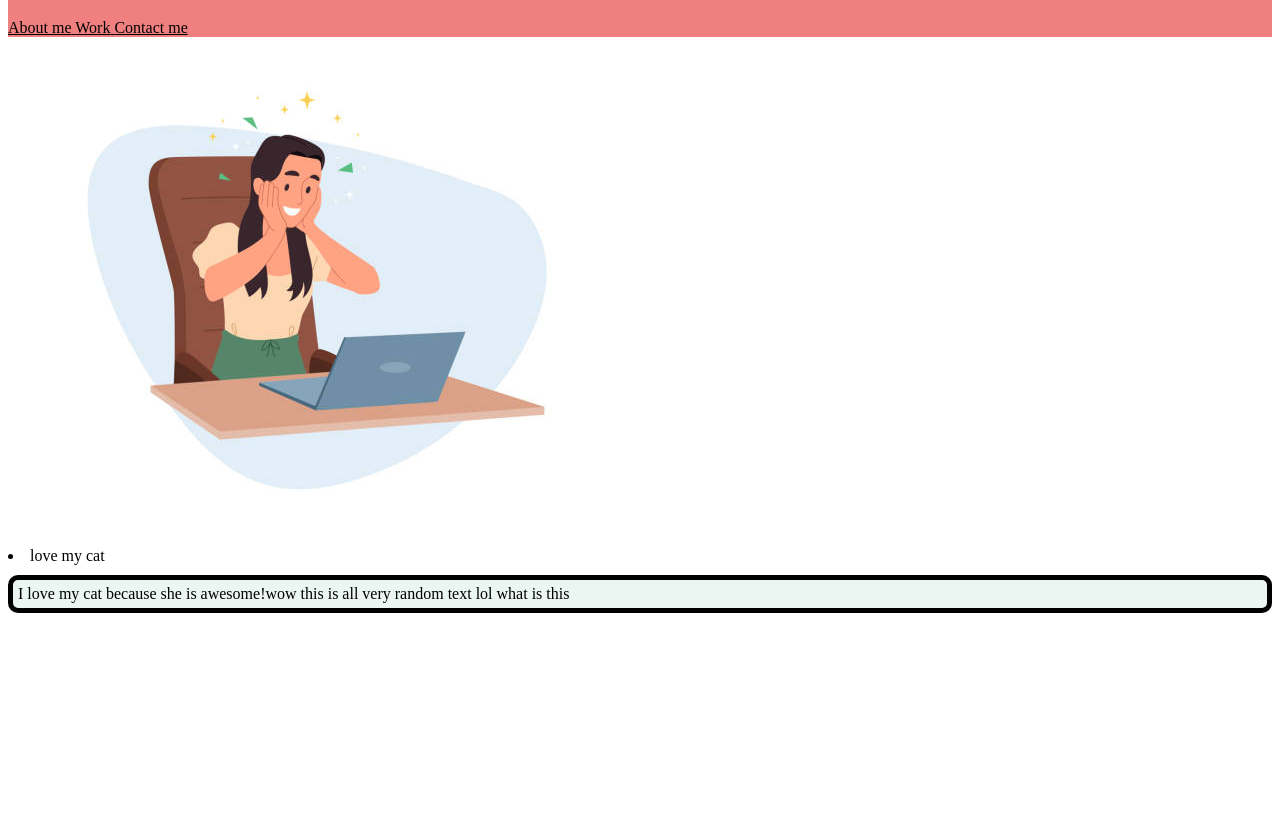
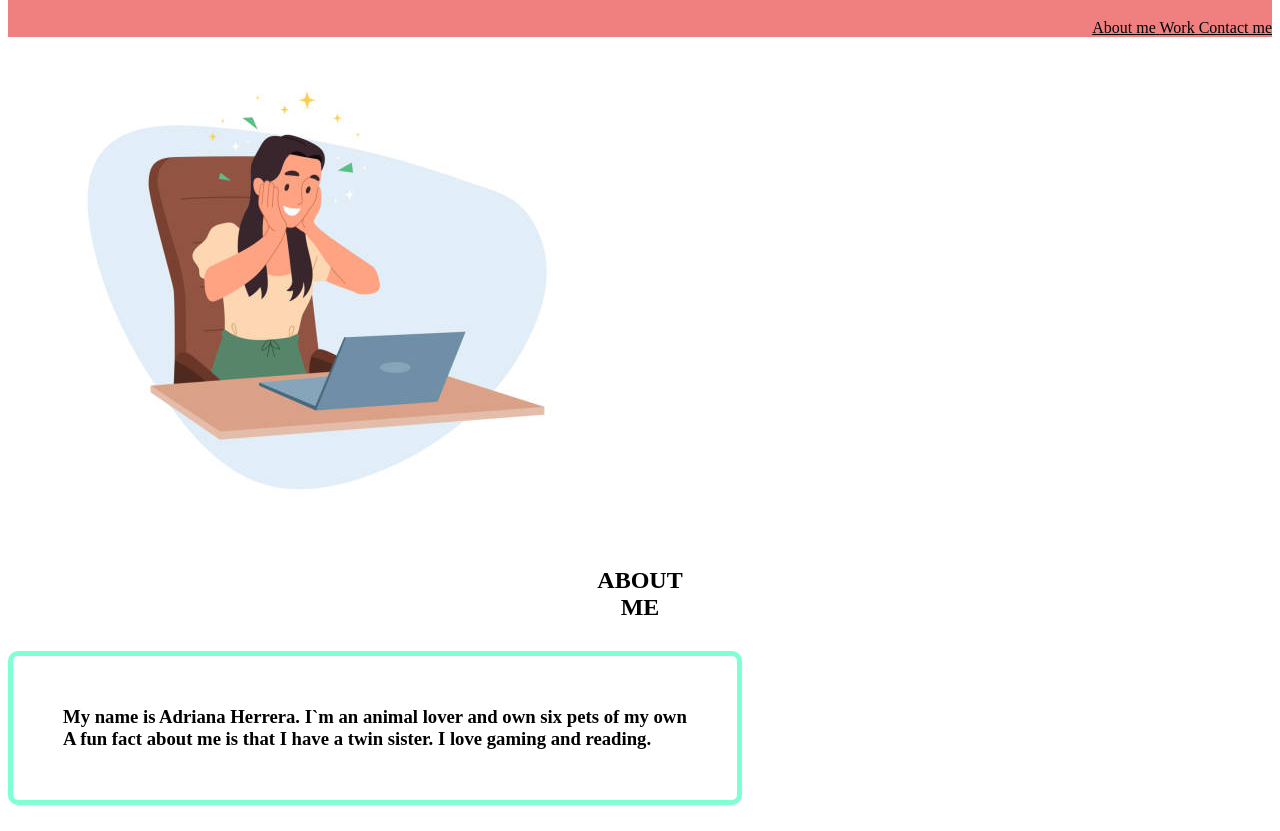
Before and after one commit to itsadrih/02-challenge, a plain HTML site: page index.html in a window 1280 px wide. Shown: the part 61-892 px from the top of the page. Before the commit the page ends 800 px from the top, so only its background shows below. Drawn offline with Linux system fonts and the light colour scheme.

Commit message:
made changes to csss file and html

```diff
--- a/index.html
+++ b/index.html
@@ -12,10 +12,12 @@
 <div class="header">
 <h1>Adriana Herrera</h1>
 
+
+<div class="list">
 <u>
- <ul1 id="ul">About me</ul1>
- <ul2 id="ul">Work</ul2>
- <ul3 id="ul">Contact me</ul3>
+ <ul1>About me</ul1>
+ <ul2>Work</ul2>
+ <ul3>Contact me</ul3>
  </u>
 </div>
 </div>
@@ -23,8 +25,10 @@
 <section>
 <img src="istockphoto.jpeg"
  id="box1">
- <li> love my cat</li>
- <p>I love my cat because she is awesome!wow this is all very random text lol what is this</p>
+ <h2>ABOUT <br>
+    ME </h2>
+ <h3>My name is Adriana Herrera. I`m an animal lover and own six pets of my own <br>
+A fun fact about me is that I have a twin sister. I love gaming and reading.</h3>
 
 
  </div>
--- a/style.css
+++ b/style.css
@@ -8,22 +8,31 @@ font-family: 'Times New Roman', Times, serif;
 }
 
 
-ul {
-text-align: right;
+.list {
+text-align:right;
+text-size-adjust: 20px;
 
 
 
 }
 
 
+h2 {
+text-align: center;
+text-decoration:solid
+}
 
-p {
+
+
+
+h3 {
 font-style: normal;
 border-style: solid;
-display: block;
-background-color: rgb(235, 245, 242);
+border-color:aquamarine;
+display: inline-block;
+background-color: white;
 border-radius: 10px;
 border-width: 5px;
 margin-top: 10px;
-padding: 5px;
+padding: 50px;
 }
```
